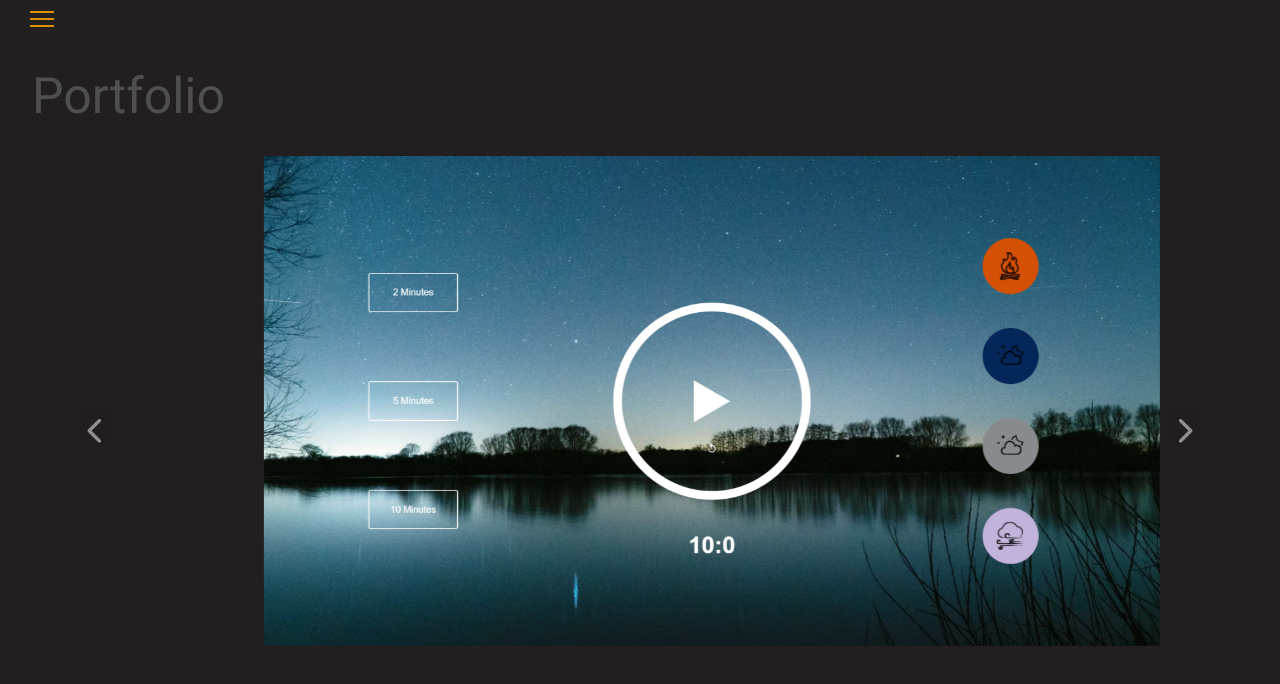
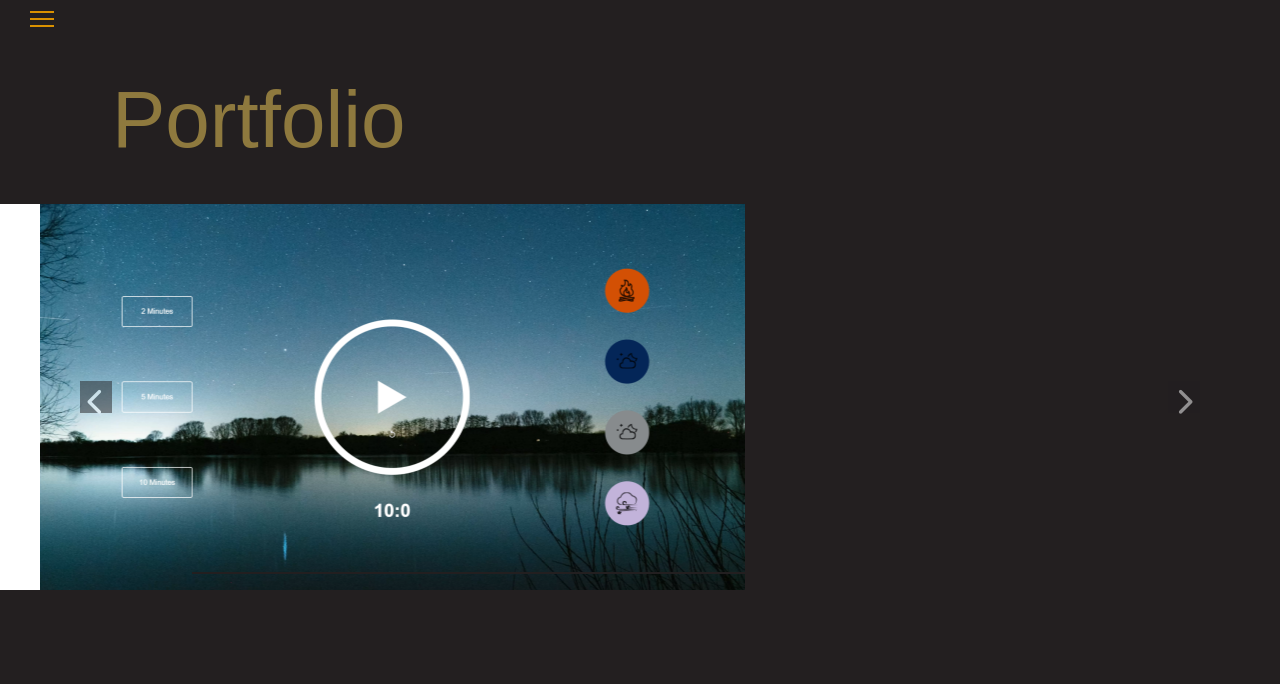
Before and after one commit to kiriludp/portfolio, a React (Create React App) app: page /portfolio in a window 1280 px wide. Shown: the top 684 px of the page. Built offline with nearby package versions, Linux system fonts and the light colour scheme; a web font is replaced by a local one.

Commit message:
hover affect and transitions portfolio

```diff
--- a/src/assets/Portfolio.css
+++ b/src/assets/Portfolio.css
@@ -1,12 +1,66 @@
-.pics {
-    max-height: 70%;
-    max-width: 70%;
-    margin: auto;
-    margin-bottom: 50px;
+.carousel-item {
+    cursor:pointer;
+    height:386px;
+    position:relative;
+    overflow: hidden;
+    width: 705px;
+    text-align: center;
 }
+
+.carousel-item .fadedbox {
+    background-color: #8E793E;
+    position: absolute;
+    top: 0;
+    left: 0;
+    color: #fff;
+    -webkit-transition: all 300ms ease-out;
+    -moz-transition: all 300ms ease-out;
+    -o-transition: all 300ms ease-out;
+    -ms-transition: all 300ms ease-out;
+    transition: all 300ms ease-out;
+    opacity: 0;
+    width: 660px;
+    height: 340px;
+    padding: 130px 20px;
+}
+
+.carousel-item:hover .fadedbox
+ {
+    opacity: 0.8;
+ }
+
+ .carousel-item .caption {
+    -webkit-transition: all 300ms ease-out;
+    -moz-transition: all 300ms ease-out;
+    -o-transition: all 300ms ease-out;
+    -ms-transition: all 300ms ease-out;
+    transition: all 300ms ease-out;
+    transform: translateY(30px);
+    -webkit-transform: translateY(30px);
+ }
+
+ .carousel-item .project {
+    font-size: 2.5em;
+    text-transform: uppercase;
+    opacity: 0;
+    transition-delay: 0.2s;
+    transition-duration: 0.2s;
+ }
+
+ .carousel-item .project,
+ .carousel-item:focus .project {
+    opacity: 1;
+    transform: translateY(0px);
+    -webkit-transform: translateY(0px);
+ }
 
 
 .head {
-    font-size: 50px;
-    margin: 20px;
+    font-size: 80px;
+    margin: 20px 0 20px 100px;
+    font-family: 'Bebas Neue', sans-serif;
+    color: #8E793E;
+
 }
+
+@import url('https://fonts.googleapis.com/css2?family=Bebas+Neue&display=swap');
--- a/src/pages/Portfolio.js
+++ b/src/pages/Portfolio.js
@@ -28,21 +28,24 @@ function Portfolio() {
     <Carousel activeIndex={index} onSelect={handleSelect}>
       <Carousel.Item>
         <img
-          className="d-block w-100 pics"
+          className="d-block w-100"
           src={brick}
           alt="First slide"
         />
+        <div className="fadedbox">
+          <div className="project caption">Brick Breaker Game</div>
+        </div>
         </Carousel.Item>
       <Carousel.Item>
         <img
-          className="d-block w-100 pics"
+          className="d-block w-100"
           src={meditation}
           alt="Second slide"
         />
       </Carousel.Item>
       <Carousel.Item>
         <img
-          className="d-block w-100 pics"
+          className="d-block w-100"
           src={horror}
           alt="Third slide"
         />
```
